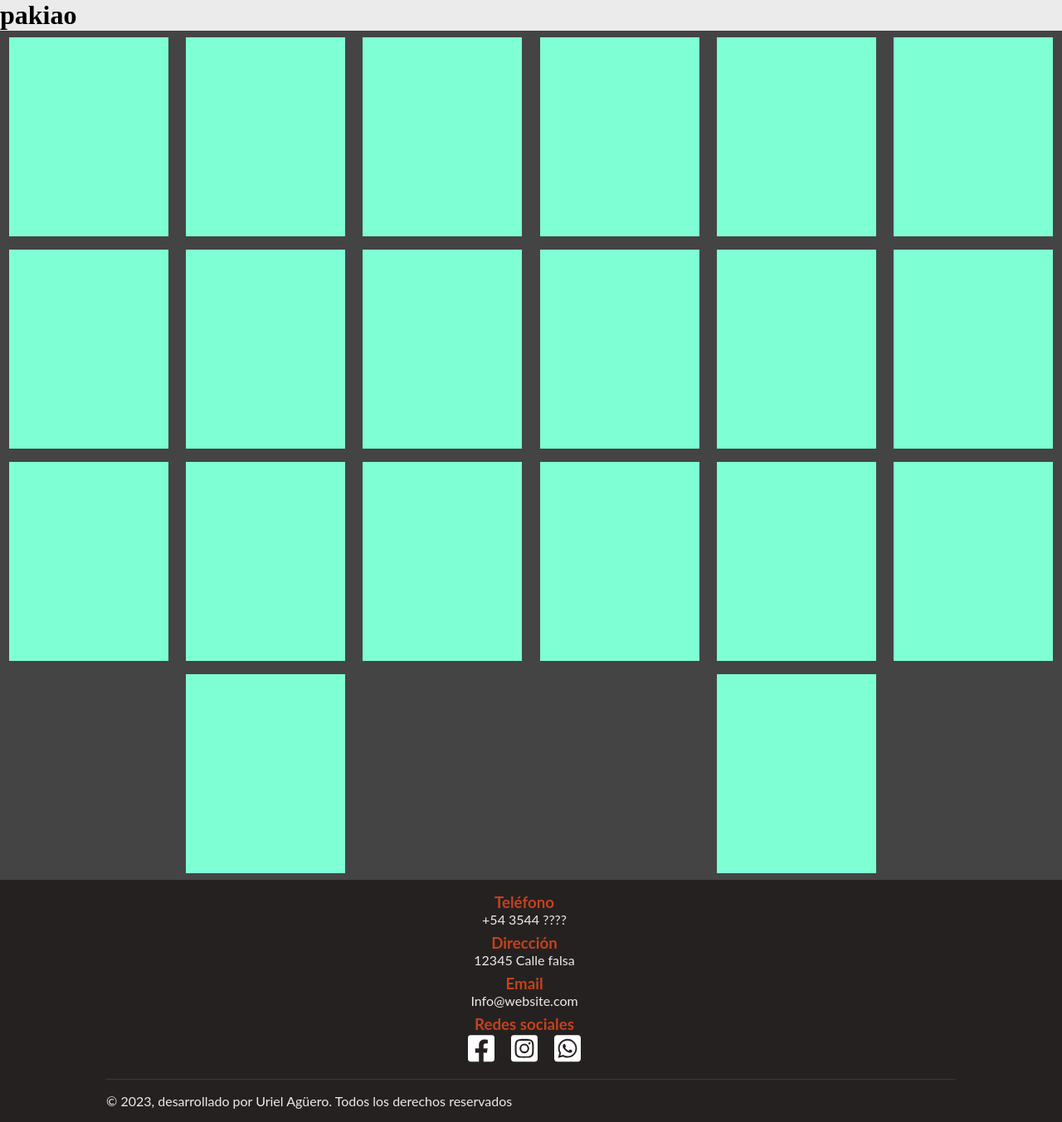
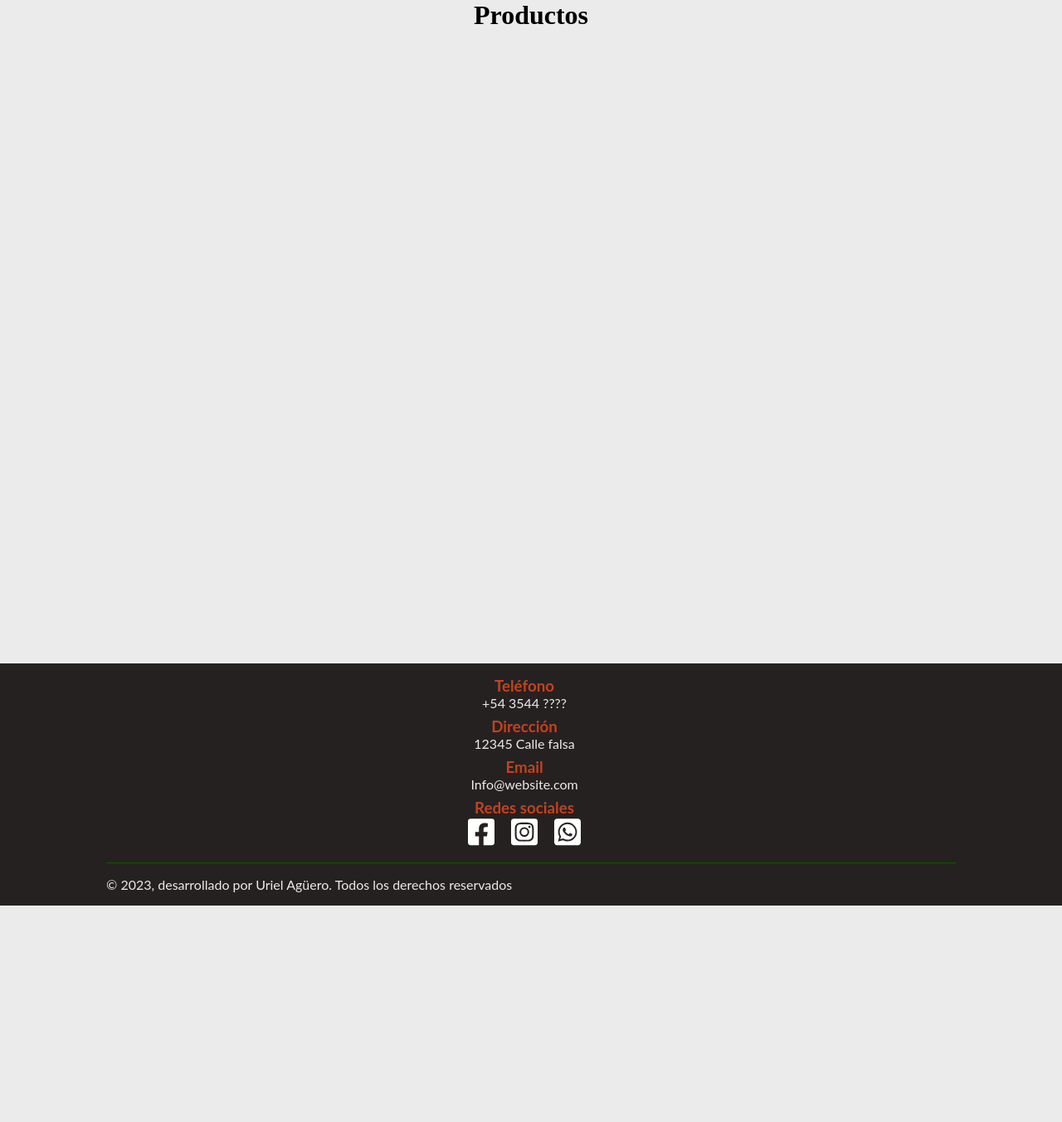
Before and after one commit to UriAg/blv_e-commerce, a PHP site: page /Tienda/pages/products.php in a window 1280 px wide. Shown: the part 51-1404 px from the top of the page at 83% size. After the commit the page ends 1143 px from the top, so only its background shows below. Run offline with PHP 8.4, Linux system fonts and the light colour scheme; style sheets or scripts are compiled from the project's sources.

Commit message:
Restored

```diff
--- a/pages/products.php
+++ b/pages/products.php
@@ -34,6 +34,8 @@
 
 
     <main id="Home">
+        <div>
+            <h1>Productos</h1>
             <?php
                 session_start();
                 if(isset($_SESSION['UserRole'])){
@@ -41,39 +43,15 @@
                         ?>
                             <button>Agregar elemento</button>
                         <?php
-                }else{
-                    ?>
-                        <h1>pakiao</h1>
-                    <?php
                     }
-            }else{
-                ?>
-                    <h1>pakiao</h1>
-                <?php
                 }
             ?>
+        </div>
         <section>
             <article>
-                <div></div>
-                <div></div>
-                <div></div>
-                <div></div>
-                <div></div>
-                <div></div>
-                <div></div>
-                <div></div>
-                <div></div>
-                <div></div>
-                <div></div>
-                <div></div>
-                <div></div>
-                <div></div>
-                <div></div>
-                <div></div>
-                <div></div>
-                <div></div>
-                <div></div>
-                <div></div>
+                <?php
+                    include('../php/show-products.php');
+                ?>
             </article>
         </section>
     </main>
--- a/styles/products/main/main.less
+++ b/styles/products/main/main.less
@@ -1,6 +1,12 @@
 main{
     width: 100%;
     min-height: 100vh;
+    div{
+
+        h1{
+           text-align: center;
+        }
+    }
     section{
         article{
             width: 100%;
@@ -9,12 +15,12 @@ main{
             justify-content: space-around;
             align-items: center;
             flex-wrap: wrap;
-            div{
-                margin: .5em;
-                background-color: aquamarine;
-                width: 15%;
-                height: 15em;
-            }
+            // div{
+            //     margin: .5em;
+            //     background-color: aquamarine;
+            //     width: 15%;
+            //     height: 15em;
+            // }
         }
     }
 }
```
Also changed, not shown: php/show-products.php (added). Lines whose indentation alone changed are shown as unchanged.
